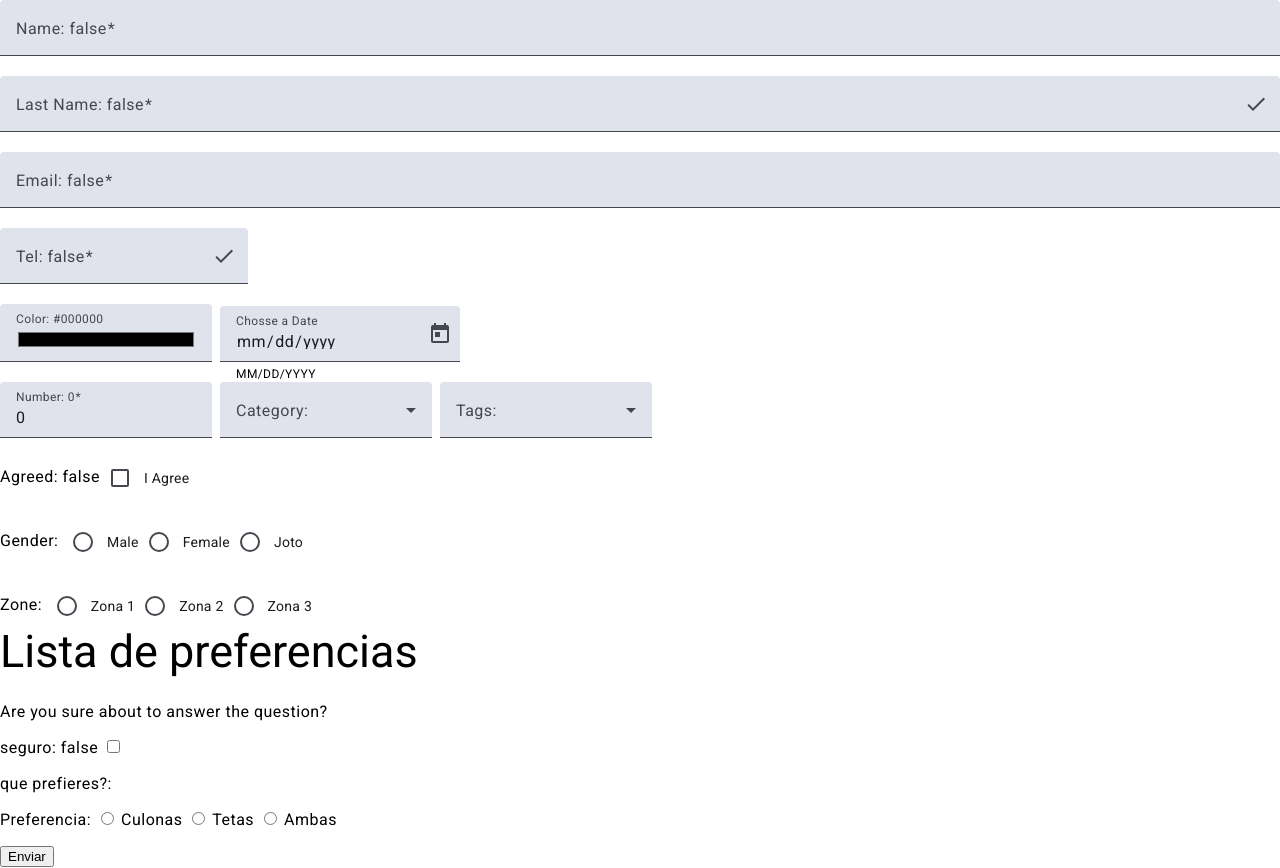
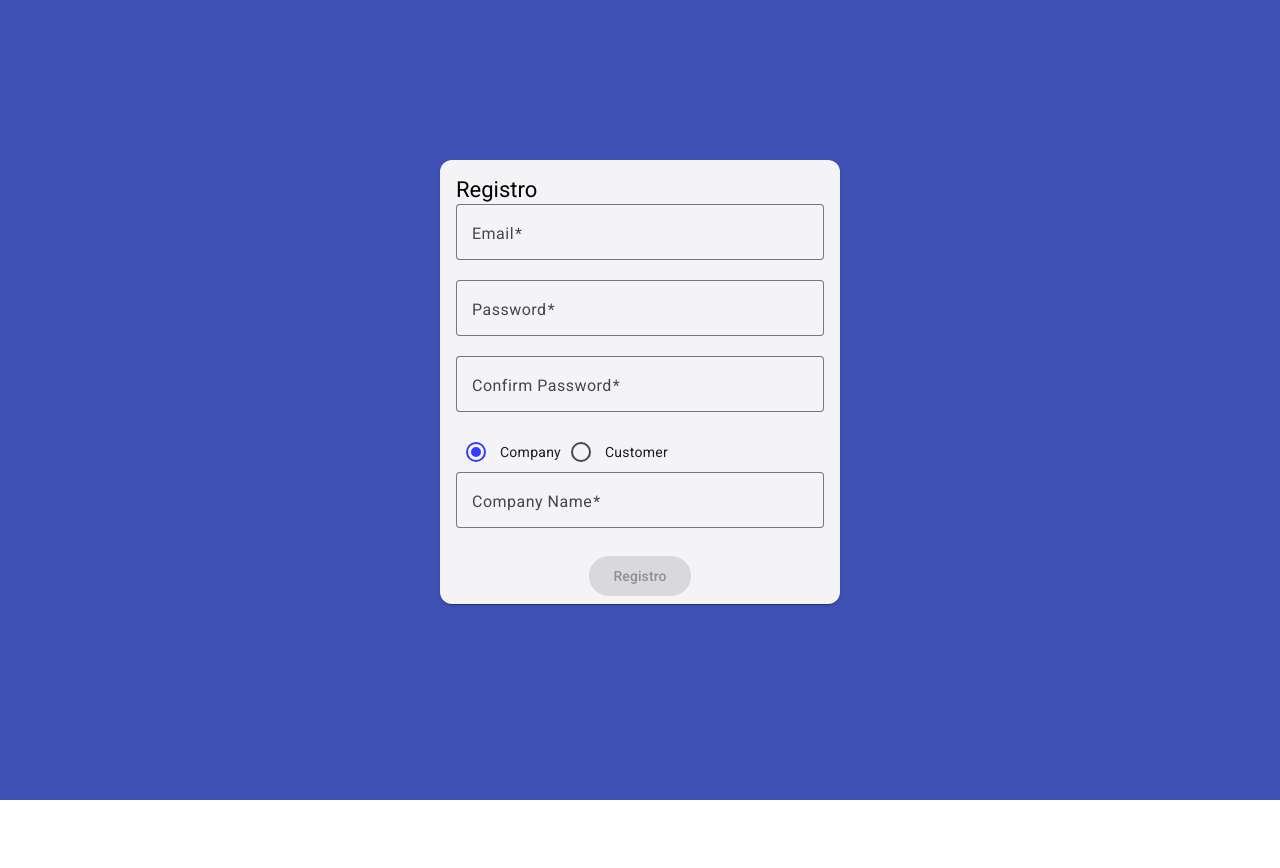
Before and after one commit to DIPG100203/FormControl-tut, an Angular app: page / in a window 1280 px wide. After the commit the page ends 800 px from the top, so only its background shows below. Built offline with nearby package versions, Linux system fonts and the light colour scheme.

Commit message:
funcionalidad de inicio de sesion

```diff
--- a/src/app/app.component.html
+++ b/src/app/app.component.html
@@ -1 +1,3 @@
-<app-basic/>
+<!-- <app-basic/> -->
+
+<app-register/>
--- a/src/app/app.component.ts
+++ b/src/app/app.component.ts
@@ -1,11 +1,12 @@
 import { Component } from '@angular/core';
 import { RouterOutlet } from '@angular/router';
 import { BasicComponent } from "./basic/basic.component";
+import { RegisterComponent } from "./auth/components/register/register.component";
 
 @Component({
   selector: 'app-root',
   standalone: true,
-  imports: [RouterOutlet, BasicComponent],
+  imports: [RouterOutlet, BasicComponent, RegisterComponent],
   templateUrl: './app.component.html',
   styleUrl: './app.component.css'
 })
--- /dev/null
+++ b/src/app/auth/components/register/register.component.css
@@ -0,0 +1,46 @@
+:host {
+  height: 100vh;
+  background-color: #3f51b5;
+  display: block;
+}
+
+/* FORM */
+form {
+  width: 90%;
+  margin: 0 auto;
+  position: relative;
+  top: 20px;
+}
+
+/* Material form field */
+form mat-form-field {
+  width: 100%;
+}
+
+/* Material card actions */
+form mat-card-actions {
+  display: flex;
+  justify-content: center;
+}
+
+/* Medium */
+@media screen and (min-width: 40em) and (max-width: 63.9375em) {
+  form {
+    position: absolute;
+    top: 20%;
+    left: 50%;
+    transform: translateX(-50%);
+    width: 400px;
+  }
+}
+
+/* Large */
+@media screen and (min-width: 64em) {
+  form {
+    position: absolute;
+    top: 20%;
+    left: 50%;
+    transform: translateX(-50%);
+    width: 400px;
+  }
+}
--- /dev/null
+++ b/src/app/auth/components/register/register.component.html
@@ -0,0 +1,81 @@
+<form [formGroup]="form" (ngSubmit)="register()">
+  <mat-card>
+    <mat-card-header>
+      <mat-card-title>Registro</mat-card-title>
+    </mat-card-header>
+
+    <mat-card-content>
+      <mat-form-field appearance="outline">
+        <mat-label>Email</mat-label>
+        <input
+          matInput
+          type="email"
+          placeholder="email"
+          formControlName="email"
+        />
+      </mat-form-field>
+
+      <mat-form-field appearance="outline">
+        <mat-label>Password</mat-label>
+        <input
+          matInput
+          type="password"
+          placeholder="password"
+          formControlName="password"
+        />
+        <div *ngIf="form.get('password')?.touched && form.get('password')?.invalid">
+          <mat-error *ngIf="form.get('password')?.hasError('invalid_password')">
+            Debe tener 1 numero
+          </mat-error>
+        </div>
+      </mat-form-field>
+
+      <mat-form-field appearance="outline">
+        <mat-label>Confirm Password</mat-label>
+        <input
+          matInput
+          type="password"
+          placeholder="confirm password"
+          formControlName="confirmPassword"
+        />
+        <div *ngIf="form.get('confirmPassword')?.touched && form.errors">
+          <mat-error *ngIf="form.hasError('match_passwords')">
+            Las contraseñas no coinciden
+          </mat-error>
+        </div>
+      </mat-form-field>
+      <div>
+        <div>
+          <mat-radio-group formControlName="type" aria-label="select an option">
+            <mat-radio-button value="company">Company</mat-radio-button>
+            <mat-radio-button value="customer">Customer</mat-radio-button>
+          </mat-radio-group>
+        </div>
+      </div>
+      <div>
+        <div>
+          <mat-form-field appearance="outline">
+        <mat-label>Company Name</mat-label>
+        <input
+          matInput
+          type="text"
+          placeholder="company name"
+          formControlName="companyName"
+        />
+      </mat-form-field>
+        </div>
+      </div>
+    </mat-card-content>
+
+    <mat-card-actions align="end">
+      <button
+        mat-raised-button
+        color="primary"
+        type="submit"
+        [disabled]="form.invalid"
+      >
+        Registro
+      </button>
+    </mat-card-actions>
+  </mat-card>
+</form>
--- /dev/null
+++ b/src/app/auth/components/register/register.component.ts
@@ -0,0 +1,86 @@
+import { Component, OnInit } from '@angular/core';
+import { CommonModule } from '@angular/common';
+import { FormsModule, FormGroup, Form, FormBuilder, Validators, UntypedFormGroup } from '@angular/forms';
+import { ReactiveFormsModule } from '@angular/forms';
+import { MatCardModule } from '@angular/material/card';
+import { MatFormFieldModule } from '@angular/material/form-field';
+import { MatInputModule } from '@angular/material/input';
+import { MatButtonModule } from '@angular/material/button';
+import { CustomValidator } from '../../../validators/custom.validator';
+import { MatRadioButton, MatRadioGroup } from "@angular/material/radio";
+
+
+@Component({
+  selector: 'app-register',
+  standalone: true,
+  imports: [
+    CommonModule,
+    FormsModule,
+    ReactiveFormsModule,
+    MatCardModule,
+    MatFormFieldModule,
+    MatInputModule,
+    MatButtonModule,
+    MatRadioButton,
+    MatRadioGroup
+],
+  templateUrl: './register.component.html',
+  styleUrl: './register.component.css'
+})
+export class RegisterComponent implements OnInit{
+
+  form!: UntypedFormGroup;
+
+  constructor(
+    private fb: FormBuilder
+  ) {
+    this.buildForm();
+  }
+
+  ngOnInit() {
+
+  }
+
+  register() {
+
+    if (this.form.valid) {
+      const value = this.form.value;
+      console.log('Registering user with email:', value.email);
+      // Aquí iría la lógica para registrar al usuario, como llamar a un servicio
+
+    }
+
+  }
+
+  private buildForm() {
+    this.form = this.fb.group({
+      email: ['', [Validators.required, Validators.email]],
+      password: ['', [Validators.required, Validators.minLength(6), CustomValidator.validPasword]],
+      confirmPassword: ['', [Validators.required]],
+      type: ['company', [Validators.required]],
+      companyName: ['', [Validators.required]]
+    }, {
+      validators: CustomValidator.matchPasswords
+    });
+
+    this.typeField?.valueChanges
+    .subscribe(value => {
+      console.log('Type changed to:', value);
+      if (value === 'company') {
+        this.companyNameField?.setValidators([Validators.required])
+      }
+      else {
+        this.companyNameField?.setValidators(null)
+      }
+      this.companyNameField?.updateValueAndValidity()
+    })
+  }
+
+  get typeField() {
+    return this.form.get('type');
+  }
+
+  get companyNameField() {
+    return this.form.get('companyName');
+  }
+}
--- a/src/app/basic/basic.component.html
+++ b/src/app/basic/basic.component.html
@@ -64,7 +64,6 @@
       <input
         matInput
         [matDatepicker]="picker"
-        type="date"
         formControlName="date"
       />
       <mat-hint>MM/DD/YYYY</mat-hint>
--- /dev/null
+++ b/src/app/validators/custom.validator.ts
@@ -0,0 +1,29 @@
+import { AbstractControl } from "@angular/forms";
+
+export class CustomValidator {
+    static validPasword(control: AbstractControl) {
+        const value = control.value;
+        if (!containsNumber(value)) {
+            return { invalid_password: true}
+        }
+        return null;
+    }
+
+    static matchPasswords(control: AbstractControl) {
+        const password = control.get('password')?.value;
+        const confirmPassword = control.get('confirmPassword')?.value;
+
+        if(password === confirmPassword) {
+            return null;
+        }
+        return { match_passwords: true}
+    }
+}
+
+function containsNumber(value: string) {
+    return value.split('').find(v => isNumber(v)) !== undefined
+}
+
+function isNumber(value: any) {
+    return !isNaN(parseInt(value, 10))
+}
```
Also changed, not shown: 1 other file (tests, documents, lock files or other folders).
